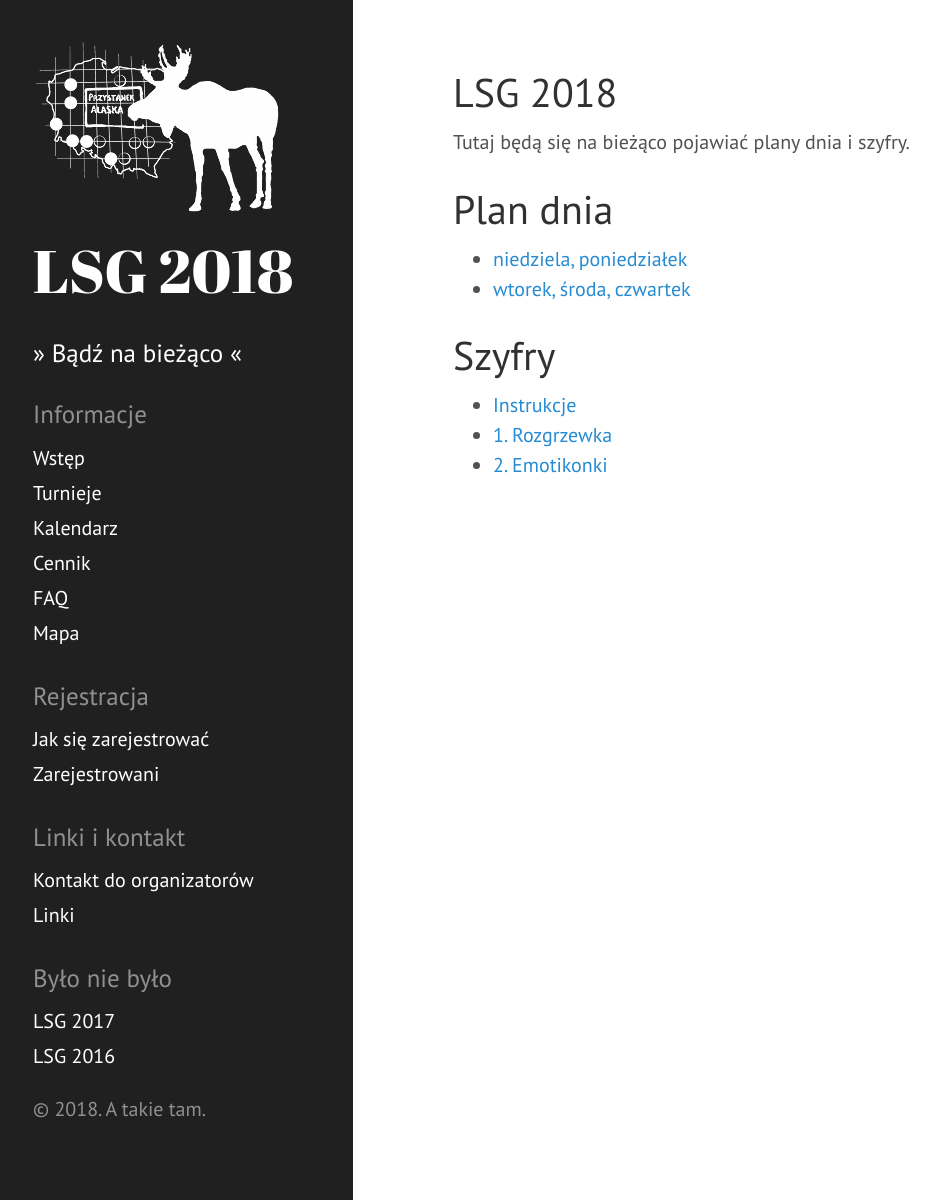
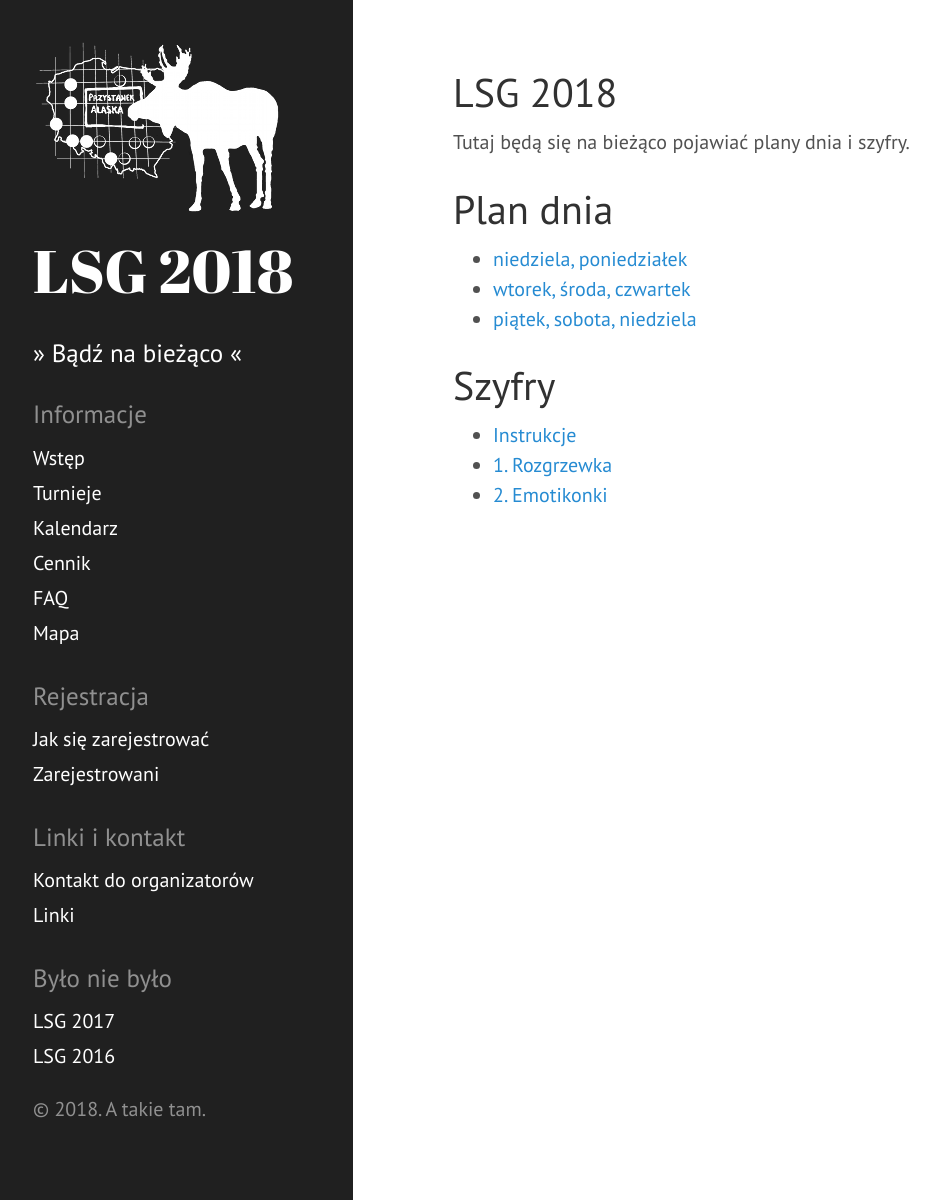
Before and after one commit to tasuki/lsg, a Jekyll site: the page built from 2018.md, in a window 1280 px wide. Shown: the whole page, without its empty margins (7-947 px from the left). Built offline with Jekyll 4.4.1, drawn with Linux system fonts in a browser that asks for light colours; nearby versions of some CDN libraries.

Commit message:
pt so nd

```diff
--- a/2018.md
+++ b/2018.md
@@ -11,6 +11,7 @@ Tutaj będą się na bieżąco pojawiać plany dnia i szyfry.
 
 - [niedziela, poniedziałek](/public/2018/1-nd-pn.pdf)
 - [wtorek, środa, czwartek](/public/2018/2-wt-sr-cz.pdf)
+- [piątek, sobota, niedziela](/public/2018/3-pt-so-nd.pdf)
 
 # Szyfry
 
```
Also changed, not shown: 1 other file.
